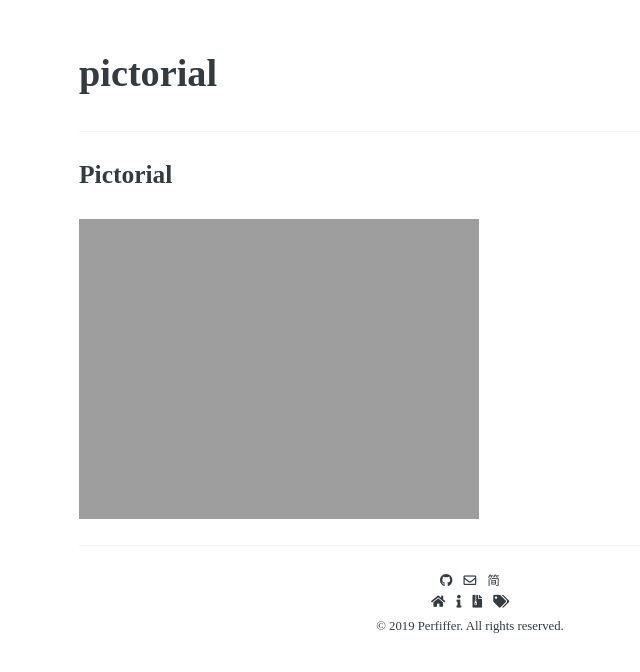
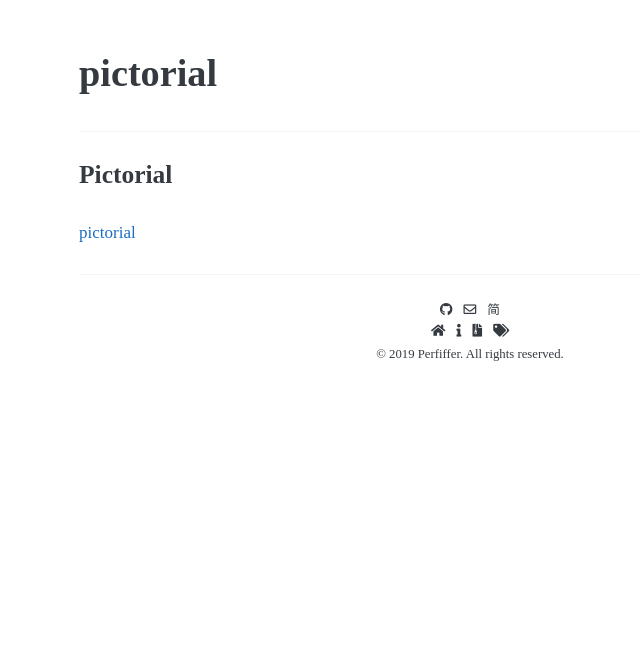
Before and after one commit to perfiffer/perfiffer.github.io, a Jekyll site: the page built from _posts/2019-06-01-pictorial.md, in a window 1280 px wide. Shown: the top 672 px of the page, without its empty margins (170-810 px from the left). Built offline with Jekyll 4.4.1, drawn with Linux system fonts in a browser that asks for light colours; some web fonts are replaced.

Commit message:
update blog

```diff
--- a/_posts/2019-06-01-pictorial.md
+++ b/_posts/2019-06-01-pictorial.md
@@ -5,4 +5,4 @@
  - javascript
 ---
 ### Pictorial
-![pictorial](https://perfiffer.cn/pictorial/index.html picturial)
+[pictorial](https://perfiffer.cn/pictorial/index.html picturial)
```
